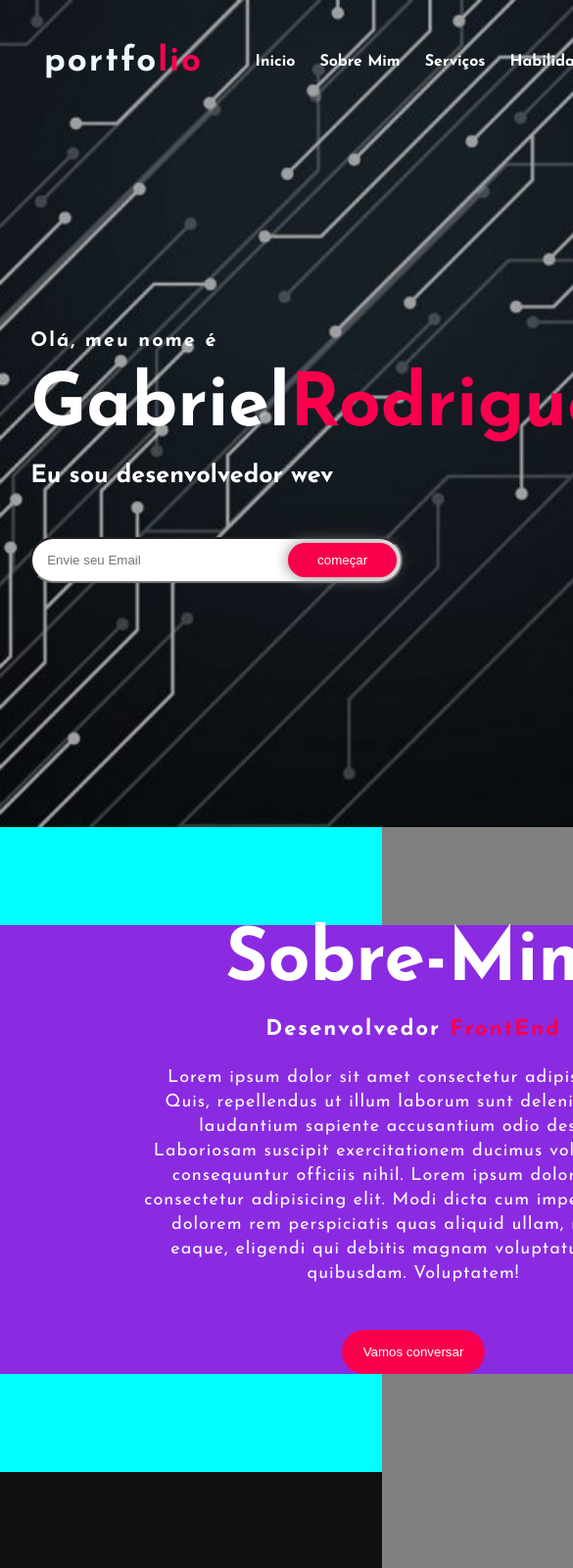
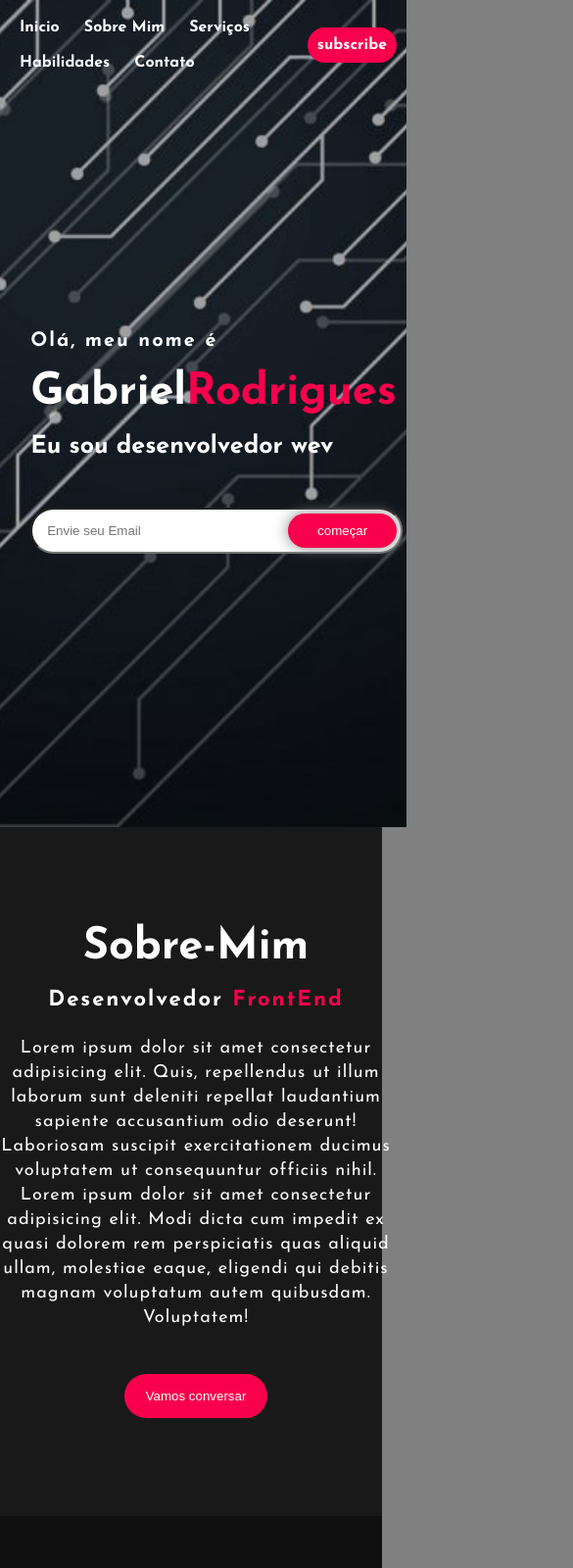
Before and after one commit to gabriel-rodrigues06/portf-folio, a plain HTML site: page index.html in a window 390 px wide. Shown: the top 1600 px of the page at 98% size, 585 px wide, since content can reach past the window. Drawn offline with Linux system fonts and the light colour scheme.

Commit message:
Update responsivite.css

```diff
--- a/css/responsivite.css
+++ b/css/responsivite.css
@@ -1,12 +1,21 @@
-@media only screen and (min-width: 200px)and (max-width:1130px){
+@media only screen and (min-width: 375px)and (max-width:1130px){
 
     body{
         background-color:gray;
     }
 
     .background{
-            width: 100vh;
+            width: 415px;
             background-size: cover;
+            padding: 5px;
+    }
+
+    .background nav h2{
+        display: none;
+    }
+
+    .background nav{
+        padding: 5px;
     }
 
     nav{
@@ -17,13 +26,31 @@
         padding: 10px 10px;
     }
 
+    .btn-1{
+        display: none;
+    }
+
+    .container-btn form{
+
+    }
+
+    .main h1{
+        font-size: 45px;
+    }
+
+    .main-sobre{
+        width: 400px;
+    }
+
+    .text-sobre h2{
+        font-size: 45px;
+    }
+
     .background-color-sobre{
-        background-color: aqua;
         text-align: center;
     }
 
     .main-sobre{
-        background-color: blueviolet;
         max-width: 100vh;
     }
 
```
